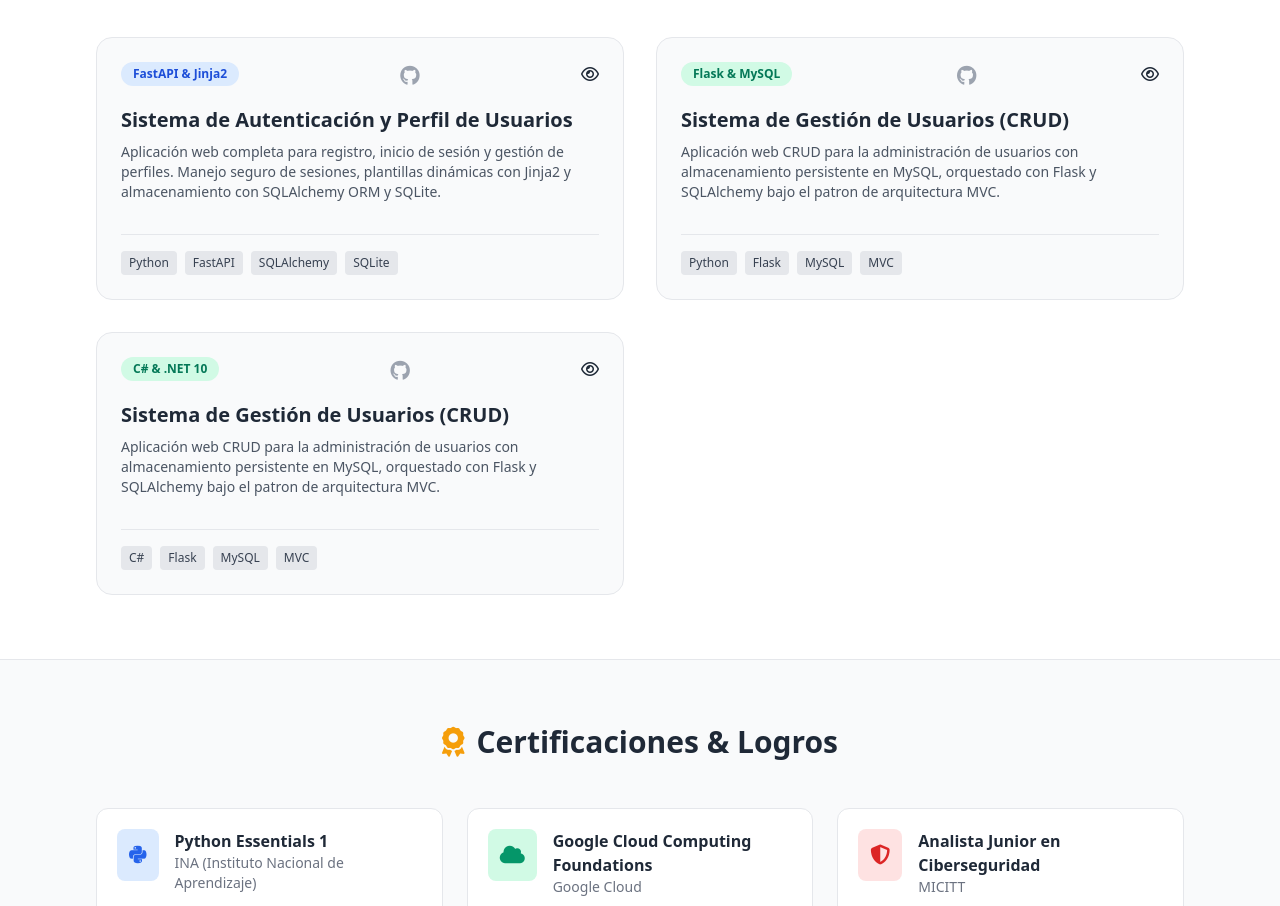
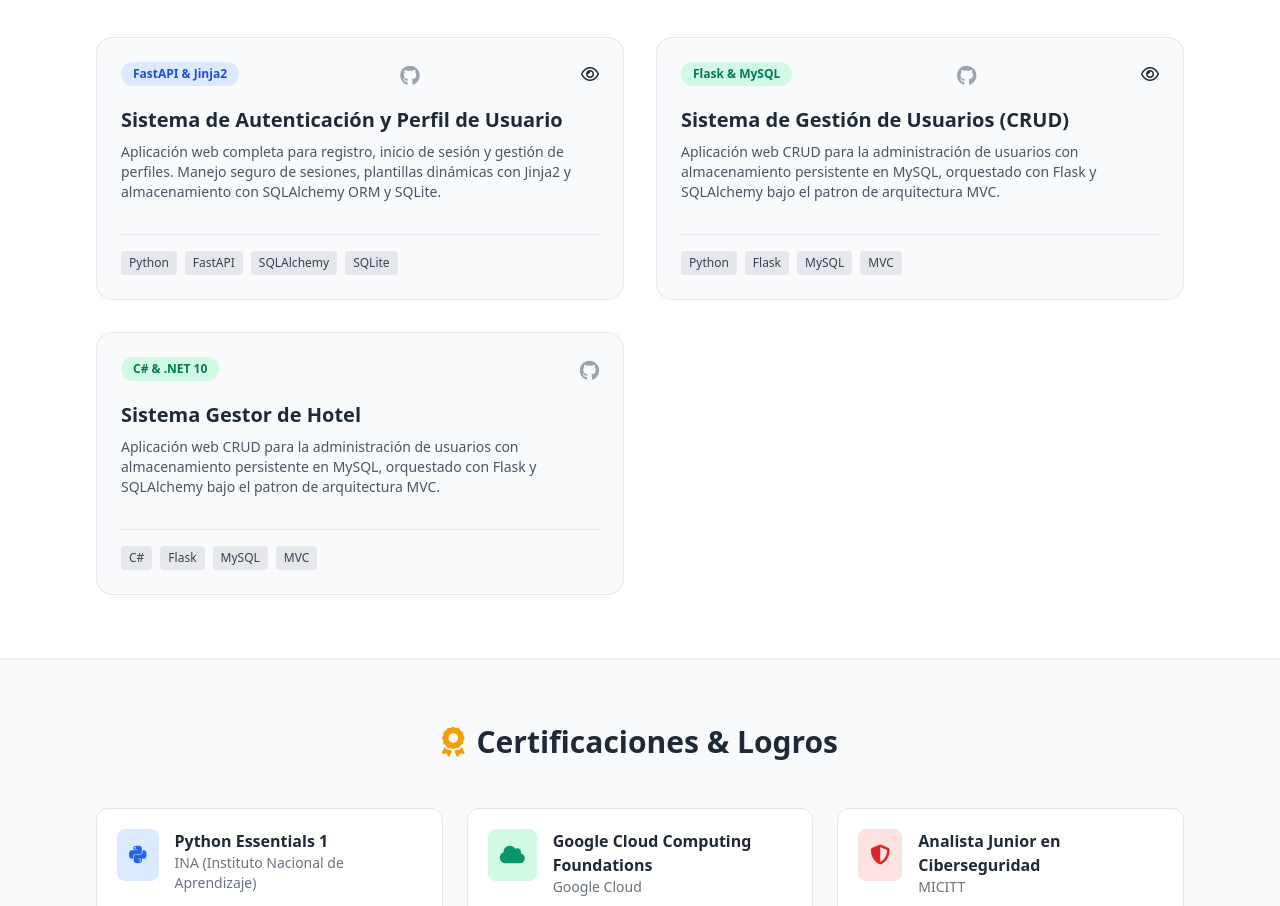
Before and after one commit to Emerson-SM/PortafolioESM, a plain HTML site: page index.html in a window 1280 px wide. Shown: the part 1854-2760 px from the top of the page. Drawn offline with nearby package versions, Linux system fonts and the light colour scheme.

Commit message:
new project

```diff
--- a/index.html
+++ b/index.html
@@ -217,7 +217,7 @@
                                 <a href="https://github.com/Emerson-SM/LOGIN_FASTAPI" target="_blank" class="text-gray-400 hover:text-blue-500 text-xl"><i class="fa-brands fa-github"></i></a>
                                 <a href="https://login-fastapi-ktee.onrender.com" target="_blank" class="hover:text-blue-500 transition-colors" aria-label="Watch Project"><i class="fa-sharp fa-regular fa-eye"></i></a>
                             </div>
-                            <h3 class="text-xl font-bold mb-2">Sistema de Autenticación y Perfil de Usuarios</h3>
+                            <h3 class="text-xl font-bold mb-2" data-es="Sistema de Autenticación y Perfil de Usuario" data-en="Authentication and User Profile System">Sistema de Autenticación y Perfil de Usuarios</h3>
                             <p class="text-gray-600 dark:text-gray-300 text-sm mb-4" data-es="Aplicación web completa para registro, inicio de sesión y gestión de perfiles. Manejo seguro de sesiones, plantillas dinámicas con Jinja2 y almacenamiento con SQLAlchemy ORM y SQLite." data-en="Complete web app for registration, login, and user profiles. Secure session management, Jinja2 templates, and SQLAlchemy ORM with SQLite.">
                                 Aplicación web completa para registro, inicio de sesión y gestión de perfiles. Manejo seguro de sesiones, plantillas dinámicas con Jinja2 y almacenamiento con SQLAlchemy ORM y SQLite.
                             </p>
@@ -238,7 +238,7 @@
                                 <a href="https://github.com/Emerson-SM/CRUD_FLASK" target="_blank" class="text-gray-400 hover:text-emerald-500 text-xl"><i class="fa-brands fa-github"></i></a>
                                 <a href="https://crud-flask-1-vmg6.onrender.com" target="_blank" class="hover:text-blue-500 transition-colors" aria-label="Watch Project"><i class="fa-sharp fa-regular fa-eye"></i></a>
                             </div>
-                            <h3 class="text-xl font-bold mb-2">Sistema de Gestión de Usuarios (CRUD)</h3>
+                            <h3 class="text-xl font-bold mb-2" data-es="Sistema de Gestión de Usuarios (CRUD)" data-en="User Management System (CRUD)">Sistema de Gestión de Usuarios (CRUD)</h3>
                             <p class="text-gray-600 dark:text-gray-300 text-sm mb-4" data-es="Aplicación web CRUD para la administración de usuarios con almacenamiento persistente en MySQL, orquestado con Flask y SQLAlchemy bajo el patron de arquitectura MVC." data-en="CRUD web app for user management with persistent MySQL storage, orchestrated with Flask and SQLAlchemy using MVC architecture pattern.">
                                 Aplicación web CRUD para la administración de usuarios con almacenamiento persistente en MySQL, orquestado con Flask y SQLAlchemy bajo el patron de arquitectura MVC.
                             </p>
@@ -257,9 +257,8 @@
                             <div class="flex justify-between items-start mb-4">
                                 <span class="text-xs font-semibold px-3 py-1 rounded-full bg-emerald-100 text-emerald-700 dark:bg-emerald-900/40 dark:text-emerald-300">C# & .NET 10</span>
                                 <a href="https://github.com/Emerson-SM/HospedajeG" target="_blank" class="text-gray-400 hover:text-emerald-500 text-xl"><i class="fa-brands fa-github"></i></a>
-                                <a href="https://crud-flask-1-vmg6.onrender.com" target="_blank" class="hover:text-blue-500 transition-colors" aria-label="Watch Project"><i class="fa-sharp fa-regular fa-eye"></i></a>
                             </div>
-                            <h3 class="text-xl font-bold mb-2">Sistema de Gestión de Usuarios (CRUD)</h3>
+                            <h3 class="text-xl font-bold mb-2" data-es="Sistema Gestor de Hotel" data-en="Hotel Management System">Sistema Gestor de Hotel</h3>
                             <p class="text-gray-600 dark:text-gray-300 text-sm mb-4" data-es="Aplicación web CRUD para la administración de usuarios con almacenamiento persistente en MySQL, orquestado con Flask y SQLAlchemy bajo el patron de arquitectura MVC." data-en="CRUD web app for user management with persistent MySQL storage, orchestrated with Flask and SQLAlchemy using MVC architecture pattern.">
                                 Aplicación web CRUD para la administración de usuarios con almacenamiento persistente en MySQL, orquestado con Flask y SQLAlchemy bajo el patron de arquitectura MVC.
                             </p>
```
